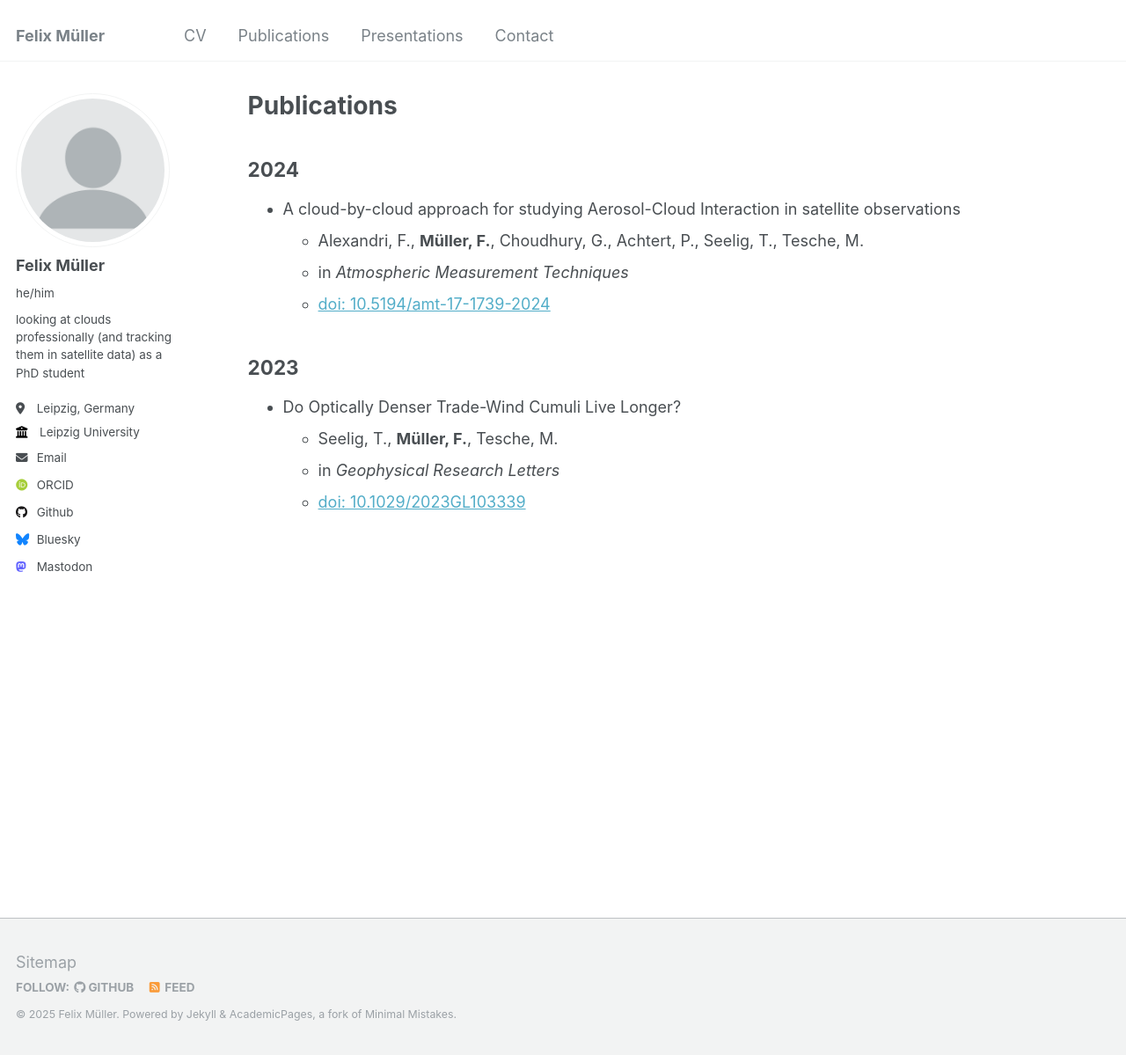
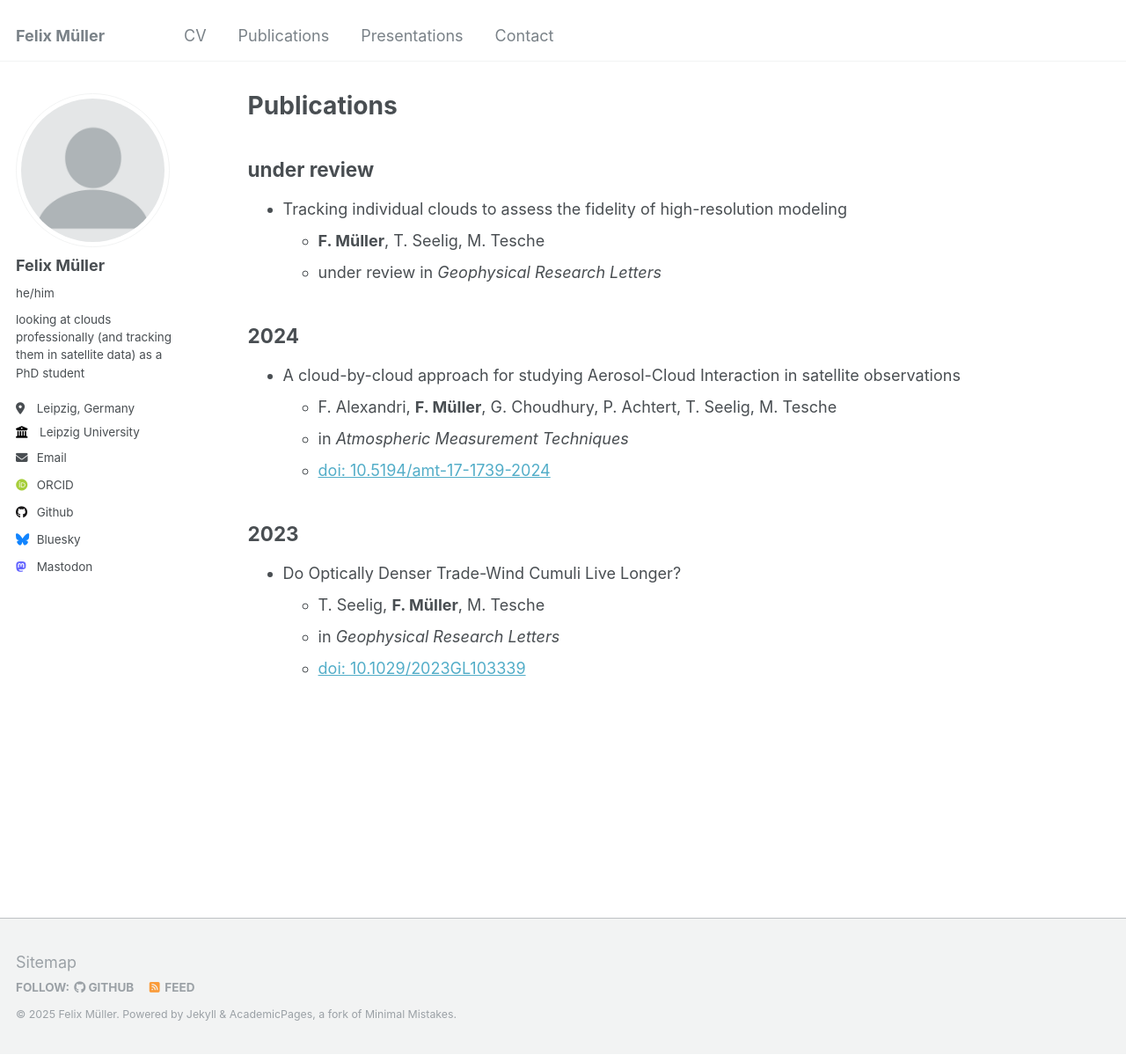
Before and after one commit to felix-mue/felix-mue.github.io, a Jekyll site: the page built from _pages/publications.md, in a window 1280 px wide and 1199 px high. Shown: the whole window at 88% size. Built offline with Jekyll 4.4.1, drawn with Linux system fonts in a browser that asks for light colours; some web fonts are replaced.

Commit message:
update publications and about

```diff
--- a/_pages/publications.md
+++ b/_pages/publications.md
@@ -5,16 +5,22 @@ permalink: /publications/
 author_profile: true
 ---
 
+## under review
+
+* Tracking individual clouds to assess the fidelity of high-resolution modeling
+  * **F. Müller**, T. Seelig, M. Tesche
+  * under review in _Geophysical Research Letters_
+
 ## 2024
 
 * A cloud-by-cloud approach for studying Aerosol-Cloud Interaction in satellite observations
-  * Alexandri, F., **Müller, F.**, Choudhury, G., Achtert, P.,  Seelig, T., Tesche, M.
+  * F. Alexandri, **F. Müller**, G. Choudhury, P. Achtert,  T. Seelig, M. Tesche
   * in _Atmospheric Measurement Techniques_
   * [doi: 10.5194/amt-17-1739-2024](https://doi.org/10.5194/amt-17-1739-2024)
 
 ## 2023
 
 * Do Optically Denser Trade-Wind Cumuli Live Longer?
-  * Seelig, T., **Müller, F.**, Tesche, M.
+  * T. Seelig, **F. Müller**, M. Tesche
   * in _Geophysical Research Letters_
   * [doi: 10.1029/2023GL103339](https://doi.org/10.1029/2023GL103339)
```
Also changed, not shown: _pages/about.md (+2 -2 lines).
